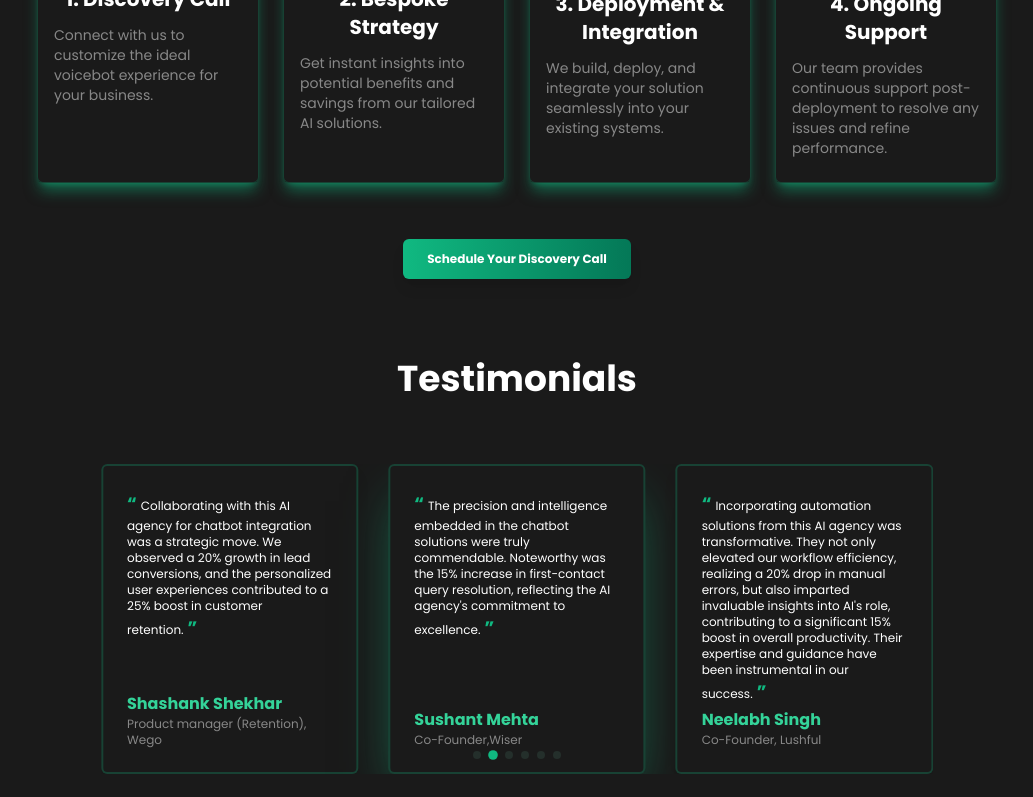
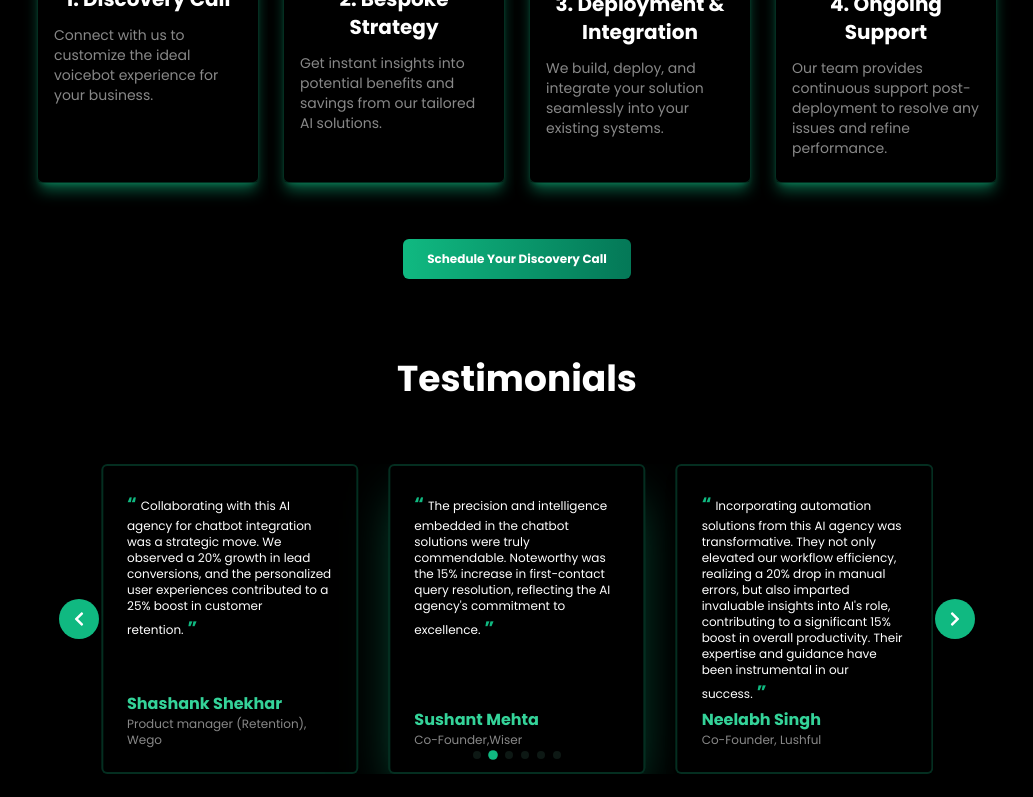
Before and after one commit to singhv04/landing_page, a Next.js app: page / in a window 1280 px wide. Shown: the part 2896-3693 px from the top of the page, without its empty margins (123-1156 px from the left). Built offline with nearby package versions, Linux system fonts and the light colour scheme.

Commit message:
fixate at testimonial section and background color

```diff
--- a/src/components/testimonial/Testimonial.tsx
+++ b/src/components/testimonial/Testimonial.tsx
@@ -9,7 +9,7 @@ import CalendlyCard from "../calendly/CalendlyCard";
 const Testimonial: React.FC = () => {
   const [isOpen, toggle] = useToggle();
   return (
-    <div className="cg mx-auto w-[90%] text-foreground lg:w-[65%]">
+    <div className="cg mx-auto w-[80%] text-foreground lg:w-[65%]">
       <h1 className="header-text">Testimonials</h1>
       <TestimonialSlider />
       <div className="my-10 flex w-full items-center justify-center">
--- a/src/components/testimonial/TestimonialSlider.tsx
+++ b/src/components/testimonial/TestimonialSlider.tsx
@@ -1,37 +1,54 @@
 "use client";
 
-import { useState } from "react";
+import { useState, useRef } from "react";
 import { Swiper, SwiperSlide } from "swiper/react";
-import { Autoplay, Pagination } from "swiper/modules";
+import { Autoplay, Pagination, Navigation } from "swiper/modules";
 import "swiper/css";
 import "swiper/css/pagination";
+import "swiper/css/navigation";
 import { testimonials } from "@/lib/testimonidals-data";
+import { allIcons } from "@/icons/all-icons";
 
 const TestimonialSlider: React.FC = () => {
   const [activeIndex, setActiveIndex] = useState(0);
+  const swiperRef = useRef<any>(null);
+  const { leftArrow, rightArrow } = allIcons;
 
   return (
+    <div className="relative">
+      {/* Left and Right Navigation Buttons */}
+      <button
+        className="flex justify-center items-center h-10 w-10 absolute top-1/2 -left-[5%] z-10 -translate-y-1/2 bg-emerald-500 text-white rounded-full shadow-md hover:bg-emerald-600 transition"
+        onClick={() => swiperRef.current?.slidePrev()}
+      >
+        {leftArrow}
+      </button>
+      <button
+        className="flex justify-center items-center h-10 w-10 absolute top-1/2 -right-[5%] z-10 -translate-y-1/2 bg-emerald-500 text-white rounded-full shadow-md hover:bg-emerald-600 transition"
+        onClick={() => swiperRef.current?.slideNext()}
+      >
+        {rightArrow}
+      </button>
+
       <Swiper
-      modules={[Autoplay, Pagination]}
+        modules={[Autoplay, Pagination, Navigation]}
         autoplay={{ delay: 3000, disableOnInteraction: false }}
         pagination={{ clickable: true }}
         spaceBetween={30}
         centeredSlides={true}
         loop={true}
+        onSwiper={(swiper) => (swiperRef.current = swiper)} // Set the swiper instance to the ref
         onSlideChange={(swiper) => setActiveIndex(swiper.realIndex)}
         breakpoints={{
           640: {
-          // Small screens
             slidesPerView: 1,
             slidesPerGroup: 1,
           },
           768: {
-          // Medium screens
             slidesPerView: 2,
             slidesPerGroup: 1,
           },
           1024: {
-          // Large screens
             slidesPerView: 3,
             slidesPerGroup: 1,
           },
@@ -41,7 +58,7 @@ const TestimonialSlider: React.FC = () => {
         {testimonials.map((testimonial, index) => (
           <SwiperSlide key={index}>
             <div
-            className={`flex h-[310px] max-w-md flex-col justify-between rounded-md border-2 border-emerald-500/25 bg-background p-6 transition-all duration-300 ${
+              className={`flex h-[310px] w-full flex-col justify-between rounded-md border-2 border-emerald-500/25 bg-background p-6 transition-all duration-300 ${
                 index === activeIndex
                   ? "shadow-2xl shadow-emerald-500/50"
                   : "shadow-lg"
@@ -49,9 +66,13 @@ const TestimonialSlider: React.FC = () => {
             >
               {/* Main text content */}
               <p className="relative text-xs text-foreground">
-              <span className="mr-1 text-lg font-bold text-emerald-500">“</span>
+                <span className="mr-1 text-lg font-bold text-emerald-500">
+                  “
+                </span>
                 {testimonial.text}
-              <span className="ml-1 text-lg font-bold text-emerald-500">”</span>
+                <span className="ml-1 text-lg font-bold text-emerald-500">
+                  ”
+                </span>
               </p>
               {/* Name and position at the bottom */}
               <div>
@@ -64,6 +85,7 @@ const TestimonialSlider: React.FC = () => {
           </SwiperSlide>
         ))}
       </Swiper>
+    </div>
   );
 };
 
--- a/src/icons/all-icons.tsx
+++ b/src/icons/all-icons.tsx
@@ -5,6 +5,7 @@ import {
 import { SiChatbot, SiOpenai } from "react-icons/si";
 import { TbSettingsAutomation } from "react-icons/tb";
 import { RxCrossCircled } from "react-icons/rx";
+import { FaChevronLeft, FaChevronRight } from "react-icons/fa";
 
 
 export const allIcons = {
@@ -13,5 +14,8 @@ export const allIcons = {
   ai: <SiOpenai size={40} />,
   chatbot: <SiChatbot size={40} />,
   automation: <TbSettingsAutomation size={45} />,
-  close:<RxCrossCircled size={30}/>
+  close:<RxCrossCircled size={30}/>,
+  leftArrow:<FaChevronLeft/>,
+  rightArrow:<FaChevronRight/>
+
 };
--- a/tailwind.config.ts
+++ b/tailwind.config.ts
@@ -10,7 +10,7 @@ const config: Config = {
     extend: {
       colors: {
         primary: "#FD6262", // Button and logo color
-        background: "#1A1A1A", // Dark background color
+        background: "#000000", // Dark background color
         foreground: "#FFFFFF", // Main text color
         muted: "#888888", // Muted text color
         accent: "#4A4A4A", // Accent elements or borders
```
Lines whose indentation alone changed are shown as unchanged.
